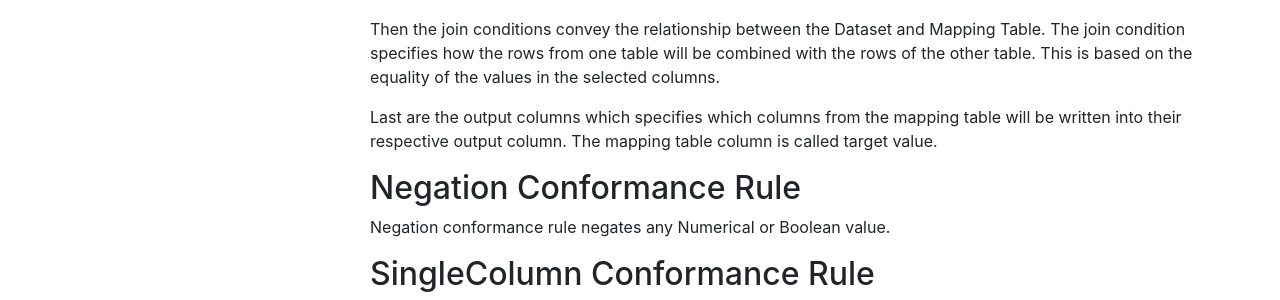
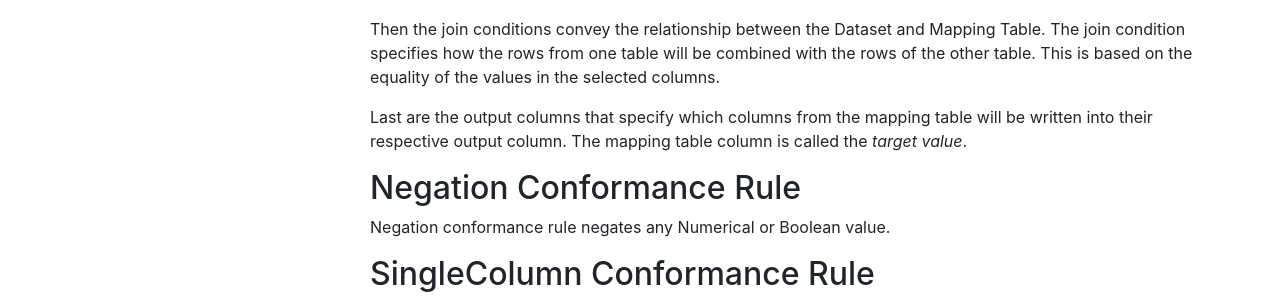
Before and after one commit to AbsaOSS/enceladus, a Jekyll site: the page built from _docs/2.0.0/usage/menas-conformance-rules.md, in a window 1280 px wide and 900 px high, scrolled down 1770 px. Shown: the part 282-582 px from the top of the window. Built offline with Jekyll 4.4.1, drawn with Linux system fonts in a browser that asks for light colours; nearby versions of some CDN libraries.

Commit message:
feedback
Co-authored-by: Daniel K <dk1844@gmail.com>

```diff
--- a/_docs/2.0.0/usage/menas-conformance-rules.md
+++ b/_docs/2.0.0/usage/menas-conformance-rules.md
@@ -76,7 +76,7 @@ When defining a mapping conformance rule, users first need to pick a correct Map
 
 Then the join conditions convey the relationship between the Dataset and Mapping Table. The join condition specifies how the rows from one table will be combined with the rows of the other table. This is based on the equality of the values in the selected columns.
 
-Last are the output columns which specifies which columns from the mapping table will be written into their respective output column. The mapping table column is called target value.
+Last are the output columns that specify which columns from the mapping table will be written into their respective output column. The mapping table column is called the _target value_.
 
 ## Negation Conformance Rule
 
```
